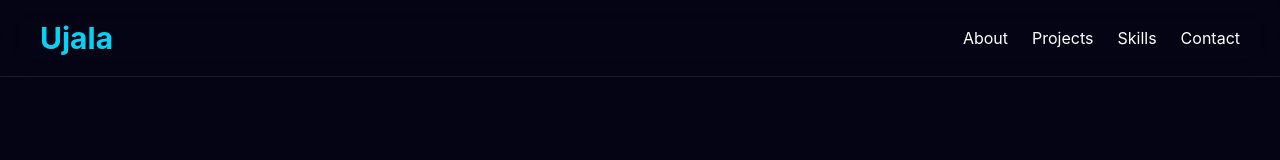
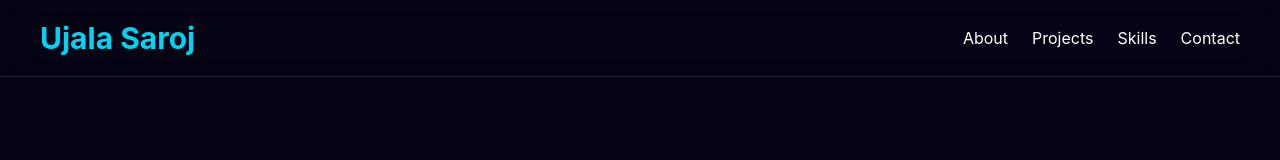
Before and after one commit to ujala9968/my-portfolio, a React app: page / in a window 1280 px wide. Shown: the top 160 px of the page. Built offline with nearby package versions, Linux system fonts and the light colour scheme; the HTML template or start-up script is replaced by a standard one.

Commit message:
small update

```diff
--- a/src/App.jsx
+++ b/src/App.jsx
@@ -51,7 +51,7 @@ export default function App() {
       <nav className="flex justify-between items-center px-6 md:px-10 py-5 backdrop-blur-lg border-b border-white/10 sticky top-0 z-50">
 
         <h1 className="text-3xl font-bold text-cyan-400">
-          Ujala
+          Ujala Saroj
         </h1>
 
         <div className="flex gap-4 md:gap-6 text-sm md:text-base">
```
